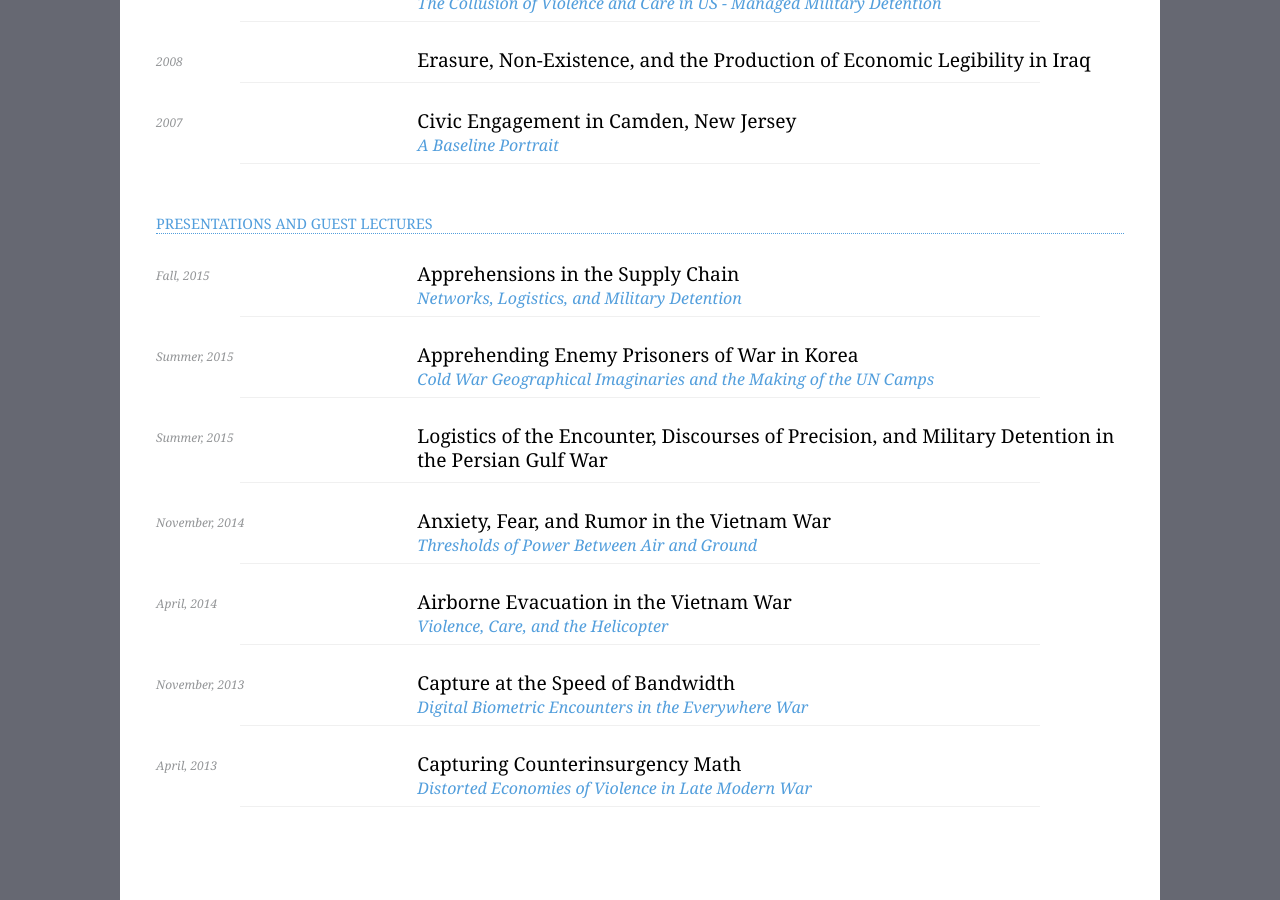
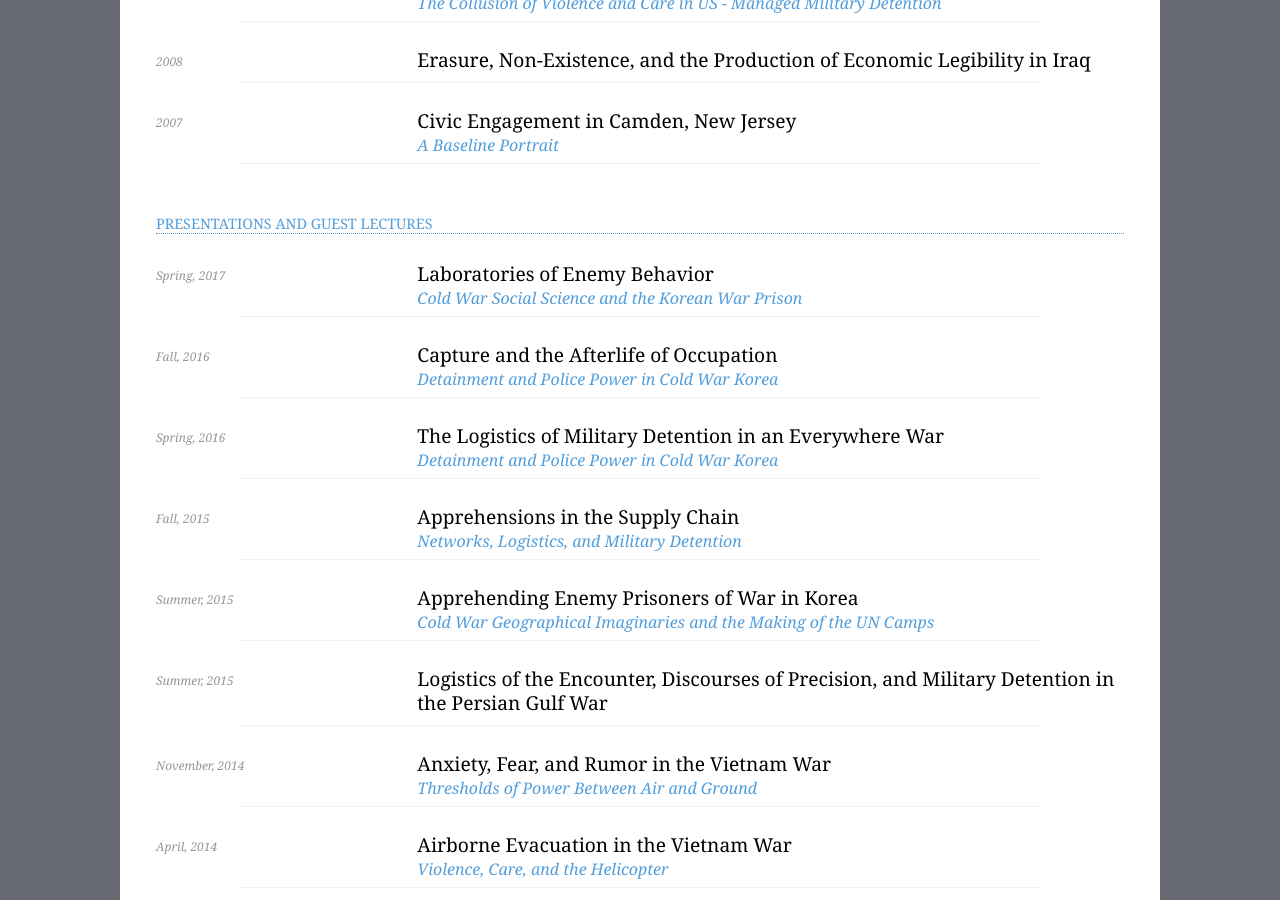
Before and after one commit to nisaface/nisaface.github.io, a Jekyll site: the page category/longform/index.html, which Jekyll copies as it is, in a window 1280 px wide and 900 px high, scrolled down 398 px. Built offline with Jekyll 4.4.1, drawn with Linux system fonts in a browser that asks for light colours.

Commit message:
new presentations

```diff
--- a/category/longform/index.html
+++ b/category/longform/index.html
@@ -79,6 +79,30 @@
 
           <article class="post longform single">
             <header class="post-header">
+              <span class="post-meta"><time class="post-date">Spring, 2017</time></span>
+
+              <h1 class="post-title"><a href="/enemy-behavior">Laboratories of Enemy Behavior</a></h1>
+              <h3 class="post-subtitle-writing">Cold War Social Science and the Korean War Prison</h3>
+              </header>
+
+              <article class="post longform single">
+                <header class="post-header">
+                  <span class="post-meta"><time class="post-date">Fall, 2016</time></span>
+
+                  <h1 class="post-title">Capture and the Afterlife of Occupation</h1>
+                <h3 class="post-subtitle-writing">Detainment and Police Power in Cold War Korea</h3>
+                  </header>
+
+                  <article class="post longform single">
+                    <header class="post-header">
+                      <span class="post-meta"><time class="post-date">Spring, 2016</time></span>
+
+                      <h1 class="post-title">The Logistics of Military Detention in an Everywhere War</h1>
+                    <h3 class="post-subtitle-writing">Detainment and Police Power in Cold War Korea</h3>
+                    </header>
+
+          <article class="post longform single">
+            <header class="post-header">
               <span class="post-meta"><time class="post-date">Fall, 2015</time></span>
 
               <h1 class="post-title"><a href="/supply-chain">Apprehensions in the Supply Chain</a></h1>
```
Also changed, not shown: _posts/2015-10-12-enemy-behavior.md (added, +14 -0 lines).
